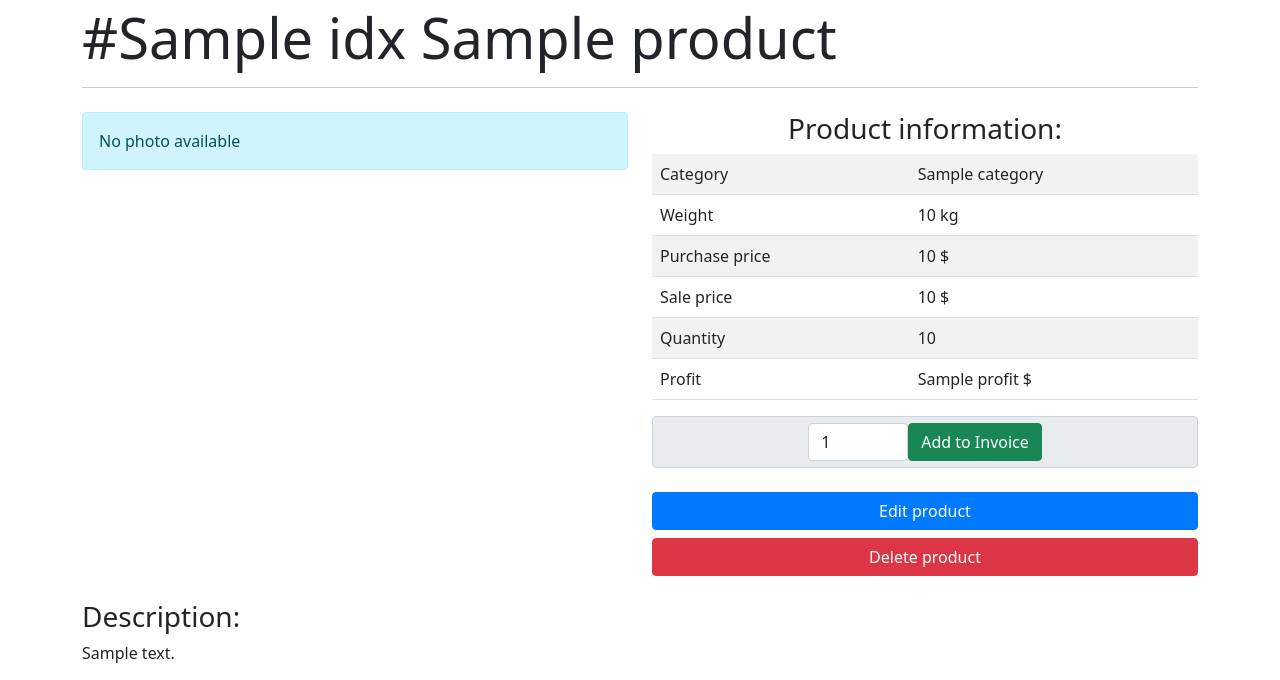
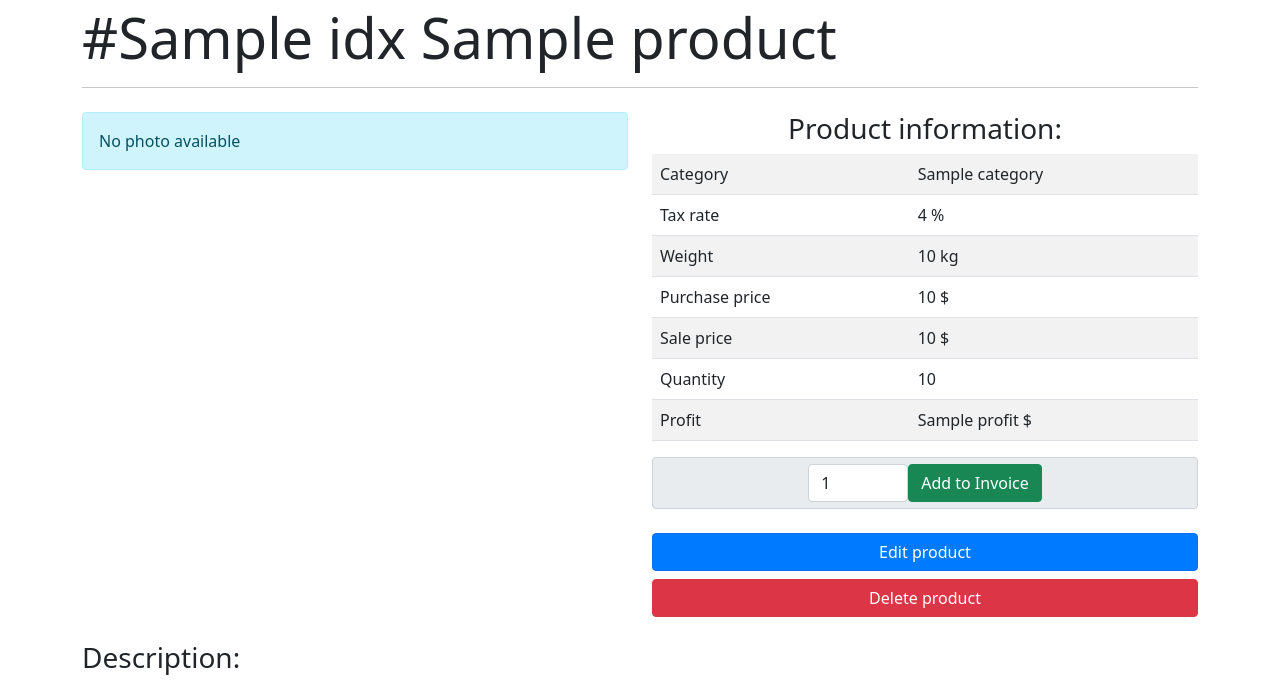
Before and after one commit to asiomchen/inventory-management, a Python web app: template templates/product.html in a window 1280 px wide. Shown: the part 175-855 px from the top of the page. Run offline with Jinja, Linux system fonts and the light colour scheme; the template is opened without the code that fills it: most values are stand-ins (such as "Sample title", 1, 10 or a date in 2020); some libraries are stand-ins or nearby versions.

Commit message:
Add tax rate to product details

```diff
--- a/templates/product.html
+++ b/templates/product.html
@@ -21,6 +21,9 @@
                     <td>Category</td>
                     <td>{{ product.category.name }}</td>
                 </tr>
+                <tr>
+                    <td>Tax rate</td>
+                    <td>{{ product.category.tax_rate }} %</td>
                 <tr>
                     <td>Weight</td>
                     <td>{{ product.weight }} kg</td>
```
